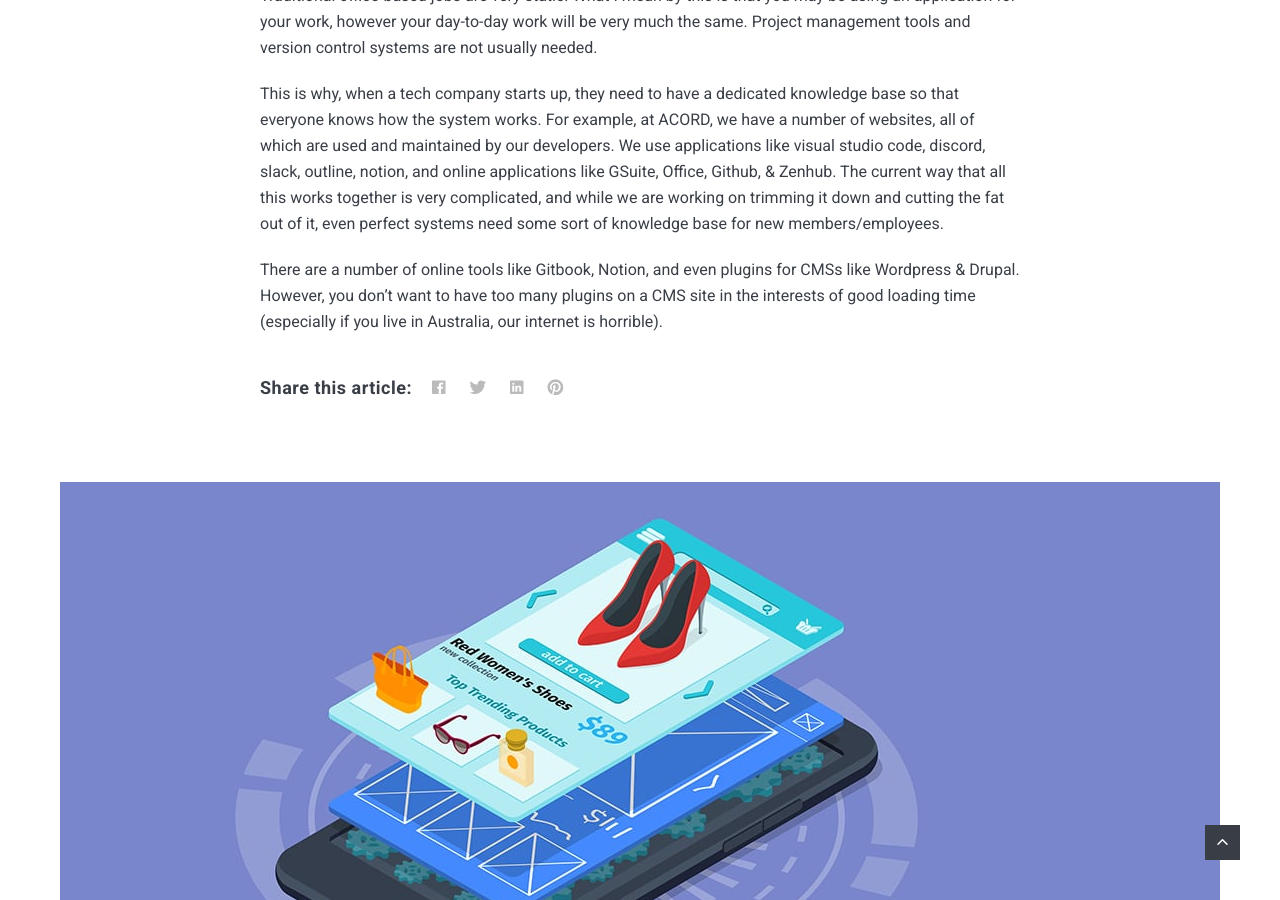
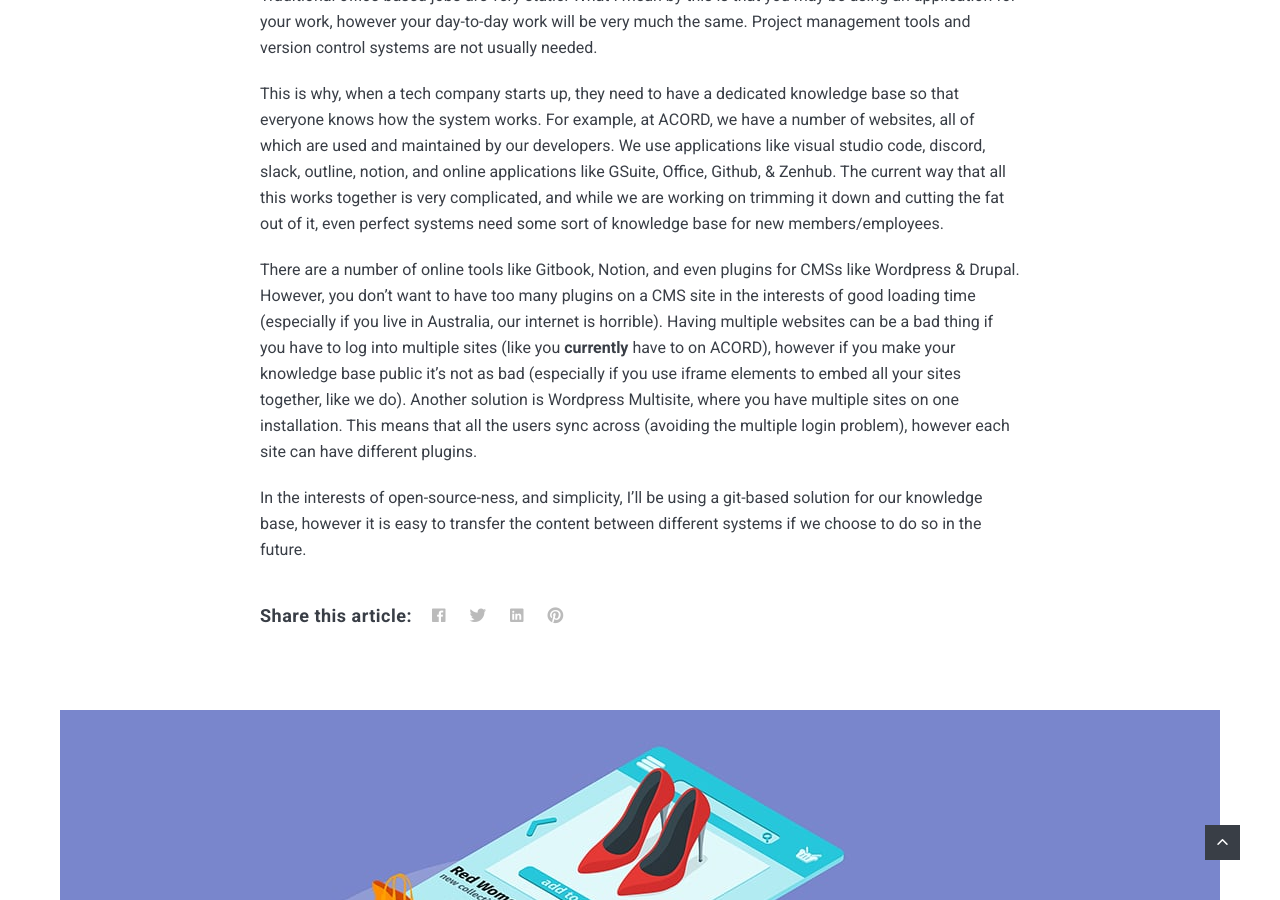
Before and after one commit to Gizmotronn/acord-robotics.github11, a Jekyll site: the page built from _posts/2018-07-17-time-to-givegifts-to-everyone.markdown, in a window 1280 px wide and 900 px high, scrolled down 1414 px. Built offline with Jekyll 4.4.1, drawn with Linux system fonts in a browser that asks for light colours; nearby versions of some CDN libraries; comment, search, counter and statistics services are not loaded.

Commit message:
Update 2018-07-17-time-to-givegifts-to-everyone.markdown

```diff
--- a/_posts/2018-07-17-time-to-givegifts-to-everyone.markdown
+++ b/_posts/2018-07-17-time-to-givegifts-to-everyone.markdown
@@ -14,4 +14,6 @@ Traditional office-based jobs are very static. What I mean by this is that you m
 
 This is why, when a tech company starts up, they need to have a dedicated knowledge base so that everyone knows how the system works. For example, at ACORD, we have a number of websites, all of which are used and maintained by our developers. We use applications like visual studio code, discord, slack, outline, notion, and online applications like GSuite, Office, Github, & Zenhub. The current way that all this works together is very complicated, and while we are working on trimming it down and cutting the fat out of it, even perfect systems need some sort of knowledge base for new members/employees.
 
-There are a number of online tools like Gitbook, Notion, and even plugins for CMSs like Wordpress & Drupal. However, you don't want to have too many plugins on a CMS site in the interests of good loading time (especially if you live in Australia, our internet is horrible).
+There are a number of online tools like Gitbook, Notion, and even plugins for CMSs like Wordpress & Drupal. However, you don't want to have too many plugins on a CMS site in the interests of good loading time (especially if you live in Australia, our internet is horrible). Having multiple websites can be a bad thing if you have to log into multiple sites (like you **currently** have to on ACORD), however if you make your knowledge base public it's not as bad (especially if you use iframe elements to embed all your sites together, like we do). Another solution is Wordpress Multisite, where you have multiple sites on one installation. This means that all the users sync across (avoiding the multiple login problem), however each site can have different plugins.
+
+In the interests of open-source-ness, and simplicity, I'll be using a git-based solution for our knowledge base, however it is easy to transfer the content between different systems if we choose to do so in the future.
```
